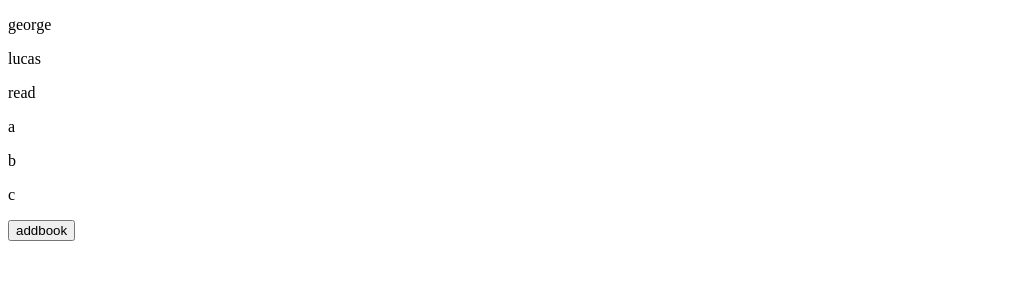
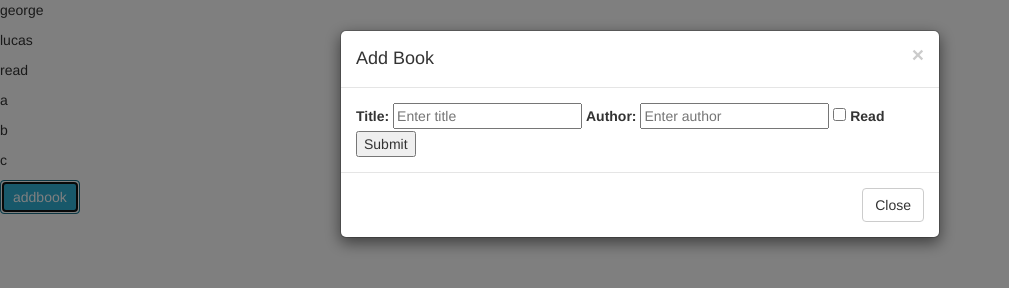
Before and after one commit to awexli/library-app, a plain HTML site: page index.html in a window 1280 px wide. Both pictures are taken after a click on the button "addbook". Shown: the whole page, without its empty margins (0-1009 px from the left). Drawn offline with nearby package versions, Linux system fonts and the light colour scheme.

Commit message:
add modal form

```diff
--- a/index.html
+++ b/index.html
@@ -5,11 +5,43 @@
     <meta name="viewport" content="width=device-width, initial-scale=1.0">
     <meta http-equiv="X-UA-Compatible" content="ie=edge">
     <title>Library</title>
+    <link rel="stylesheet" href="https://maxcdn.bootstrapcdn.com/bootstrap/3.4.1/css/bootstrap.min.css">
 </head>
 <body>
     <div class="card">
     </div>
-    <button id="add">addbook</button>
+    <button id="add" type="button" class="btn btn-info btn-md" data-toggle="modal" data-target="#myModal">addbook</button>
+    <!-- Modal -->
+    <div class="modal fade" id="myModal" role="dialog">
+    <div class="modal-dialog">
+
+        <!-- Modal content-->
+        <div class="modal-content">
+        <div class="modal-header">
+            <button type="button" class="close" data-dismiss="modal">&times;</button>
+            <h4 class="modal-title">Add Book</h4>
+        </div>
+        <div class="modal-body">
+            <form class="form-inline" action="/action_page.php">
+                <label for="title">Title:</label>
+                <input type="text" id="title" placeholder="Enter title" name="title">
+                <label for="author">Author:</label>
+                <input type="text" id="author" placeholder="Enter author" name="author">
+                <label>
+                  <input type="checkbox" name="read"> Read
+                </label>
+                <button type="button" data-dismiss="modal">Submit</button>
+              </form>
+        </div>
+        <div class="modal-footer">
+            <button type="button" class="btn btn-default" data-dismiss="modal">Close</button>
+        </div>
+        </div>
+
+    </div>
+    </div>
     <script src="./library.js"></script>
+    <script src="https://ajax.googleapis.com/ajax/libs/jquery/3.4.1/jquery.min.js"></script>
+    <script src="https://maxcdn.bootstrapcdn.com/bootstrap/3.4.1/js/bootstrap.min.js"></script>
 </body>
 </html>
```
